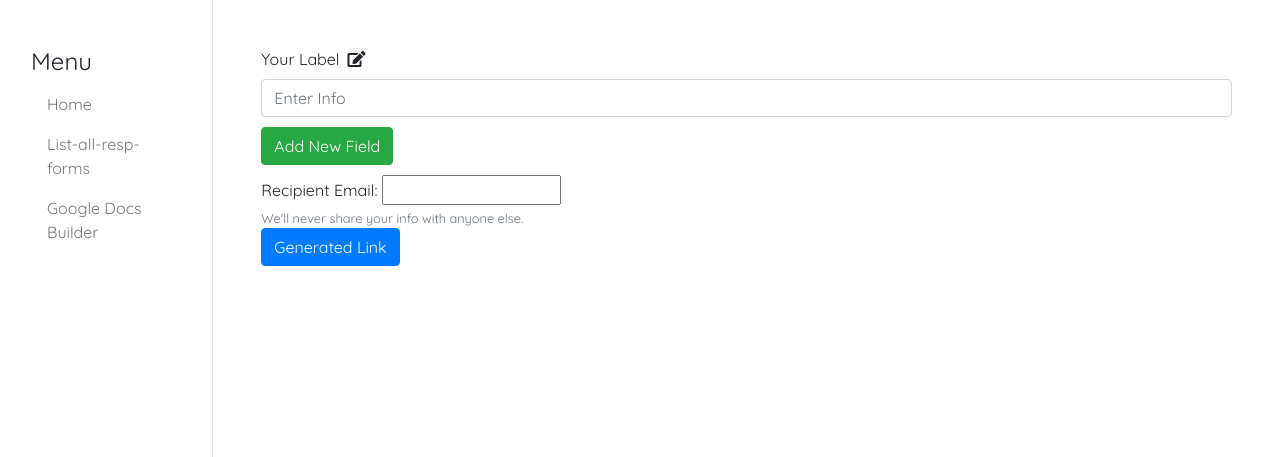
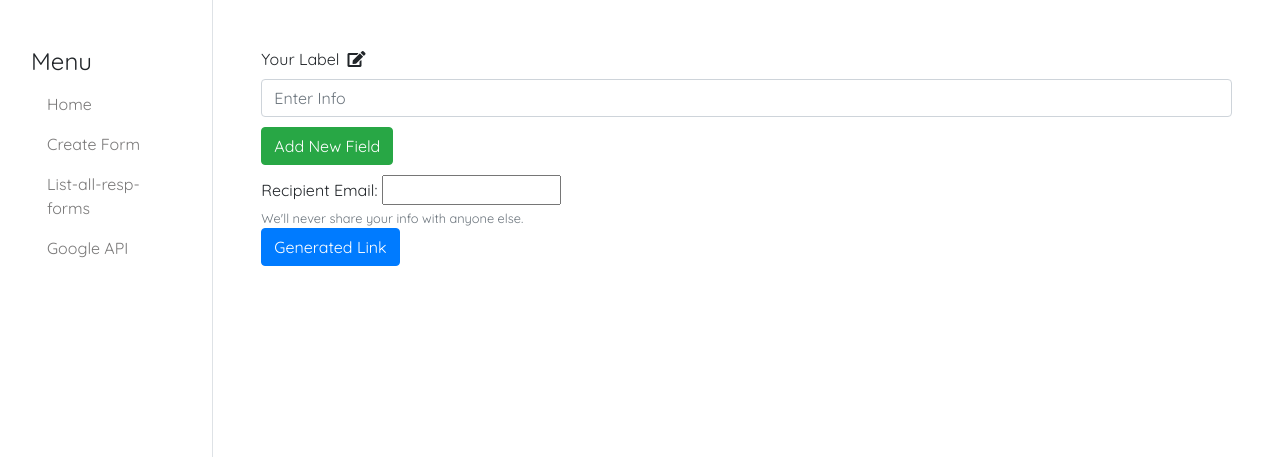
Before and after one commit to chhunsocheat/portant-secure-app, a Flask app: page /createform in a window 1280 px wide. Shown: the part 57-514 px from the top of the page. Run offline with Flask 2, Linux system fonts and the light colour scheme; some libraries are stand-ins or nearby versions.

Commit message:
Work from here I think

```diff
--- a/src/app.py
+++ b/src/app.py
@@ -83,7 +83,7 @@ class Form:
 
         formID= uuid.uuid4().hex
         keyPair = keyGen().genKeys(formID)
-        # print(keyPair)
+        print(keyPair)
         data = json.loads(request.data)
         print(data.get("formData"),"form Data")
         print(data.get("recipientEmail"),"recipientEmail")
@@ -452,7 +452,7 @@ def make_document():
     charCount = 1
     for formID in formIDs:
         form = db.respondantForms.find_one({"_id":formID})['formObj'][0]
-        formHeader = form["inputLabel"][2:].replace("\n\n", "").replace(" ", "") + "\n\n"
+        formHeader = form["inputLabel"] + "\n\n"
         formText = form["inputValue"] + "\n\n"
         docText = docTitle + formHeader + formText
         drive.append_document_text(document_id, docText)
--- a/src/templates/base.html
+++ b/src/templates/base.html
@@ -46,11 +46,9 @@
                         <a href="/" class="nav-link">Home</a>
 
                         <!-- <a href="/signup" class="nav-link">Sign Up</a> -->
-                        {% if user %}
-                            <a href="/createform" class="nav-link">Create Form</a>
-                        {% endif %}
+                        <a href="/createform" class="nav-link">Create Form</a>
                         <a href="/list-all-resp-forms" class="nav-link">List-all-resp-forms</a>
-                        <a href="/google-api" class="nav-link">Google Docs Builder</a>
+                        <a href="/google-api" class="nav-link">Google API</a>
                         {% if user %}
                             <a href="/logout" class="nav-link">Logout</a>
                         {% endif %}
--- a/src/templates/createform.html
+++ b/src/templates/createform.html
@@ -4,12 +4,12 @@
 
 <form>
   <div id="input-container">
-    <label id="label1" class="Title" for="input1">Your Label</label><i style="cursor: pointer;margin-left: 0.5em;" id="edit1"
+    <label id="label1" for="input1">Your Label</label><i style="cursor: pointer;margin-left: 0.5em;" id="edit1"
       class="fas fa-edit"></i>
     <input name="input1" id="hiddenInput1" style="display: none;" />
     <button id="change1" style="display: none;" class="btn btn-success btn-sm">Change</button>
 
-    <input type="text" class="form-control SubText" id="input-data1" aria-describedby="emailHelp" placeholder="Enter Info">
+    <input type="text" class="form-control" id="input-data1" aria-describedby="emailHelp" placeholder="Enter Info">
 
   </div>
   <button style="margin-top: 10px;" class="btn btn-success" id="add-new-field">Add New Field</button>
@@ -79,11 +79,11 @@
   document.querySelector("#add-new-field").addEventListener("click", (e) => {
     fieldCount++;
     const newField =
-      `  <label id="label${fieldCount}" class="Title" for="input${fieldCount}">Your Label </label><i style="cursor: pointer;margin-left: 0.5em;" id="edit${fieldCount}" class="fas fa-edit"></i>
+      `  <label id="label${fieldCount}" for="input${fieldCount}">Your Label </label><i style="cursor: pointer;margin-left: 0.5em;" id="edit${fieldCount}" class="fas fa-edit"></i>
     <input id="hiddenInput${fieldCount}" style="display: none;" />
     <button id="change${fieldCount}" style="display: none;" class="btn btn-success btn-sm">Change</button>
 
-    <input type="text" class="form-control SubText" id="input-data${fieldCount}" aria-describedby="emailHelp"
+    <input type="text" class="form-control" id="input-data${fieldCount}" aria-describedby="emailHelp"
       placeholder="Enter Info">
     `
     e.preventDefault();
@@ -117,17 +117,14 @@
     //   })
     // });
 
-    // bug where only 1 form text is being added to the array
-    // labelText is where the bug exists
-    // find a way to loop through all elements from class selector and return a
-    //    string of all text field values
+    // here is bug where formHeader has /n's in it!!!!
     $("#input-container").each(function () {
       labelArray.push({
         labelID: $(this).attr("id"),
         labelText: $(this).find(".SubText").each((i, e) => {e.value}),
         // ;(function (i, e) {e.value}),
         // labelText: $(this).find("label").text(),
-        labelTitle: $(this).find(".Title").text()
+        labelTitle: $(this).find("label").text()
       })
     });
     fetch("/rec-user-form", {
--- a/src/templates/respond_form.html
+++ b/src/templates/respond_form.html
@@ -29,7 +29,7 @@
       <div id="input-container">
         <h1>Form Sent From {{user.email}}</h1>
         {% for label in form.formObj %}
-        <label id="label1" for="{{label.labelText}}">{{label.labelTitle}}</label>
+        <label id="label1" for="{{label.labelText}}">{{label.labelTitle}}</label><br/>
         <label id="label1" for="{{label.labelText}}">{{label.labelText}}</label>
         <input type="text" name="{{label.labelText}}" class="form-control" id="input-{{label.labelID}}"
           aria-describedby="emailHelp" placeholder="Enter Info">
@@ -80,7 +80,8 @@
         }
         console.log($(this).attr("name"));
         inputArr.push({
-          inputLabel: $(this).attr("name"),
+          inputLabel: $("#label1").text(),
+          // inputLabel: $(this).attr("name"),
           inputID: $(this).attr("id"),
           inputValue: $(this).val()
         })
```
Also changed, not shown: Todo.md (+3 -5 lines).
